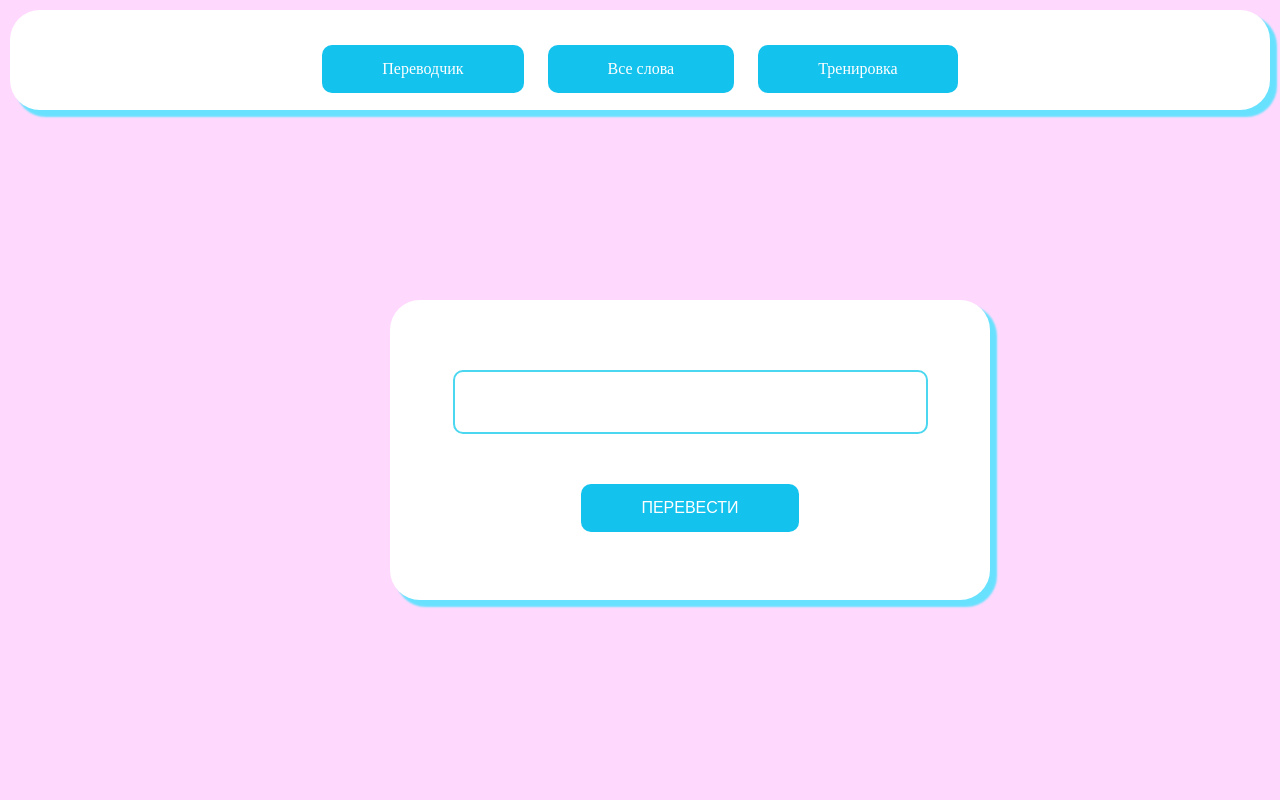
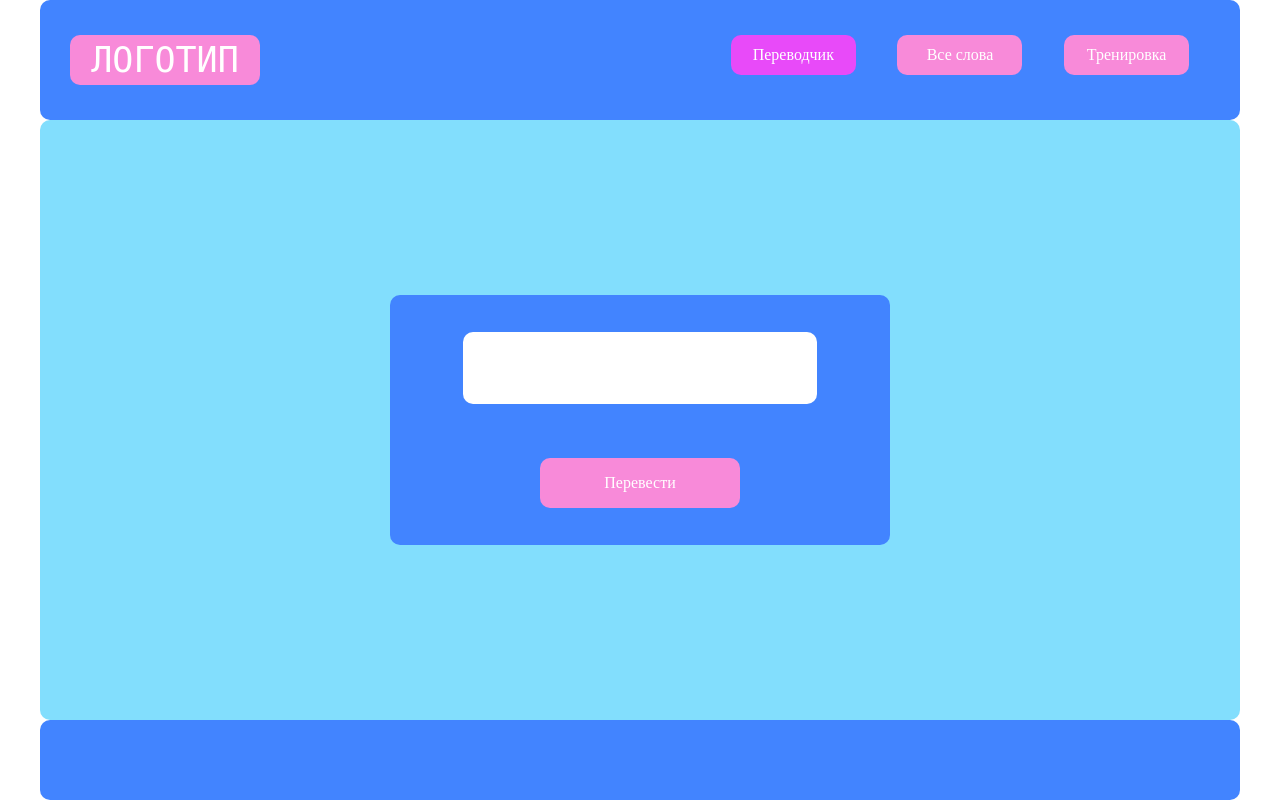
Before and after one commit to MetraVoprak/translator, a Django app: page / in a window 1280 px wide. Run offline with Django 3.2, Linux system fonts and the light colour scheme.

Commit message:
Step 2 (#2)
* Step 2 ready

```diff
--- /dev/null
+++ b/mainapp/templates/mainapp/base.html
@@ -0,0 +1,30 @@
+{% load static %}
+
+<!DOCTYPE html>
+<html lang="en">
+
+<head>
+    <meta charset="UTF-8">
+    <title>
+        {% block title %}
+        {{ title|capfirst }}
+        {% endblock title %}
+    </title>
+    <link rel="stylesheet" type="text/css" href="{% static 'style.css' %}">
+</head>
+
+<body>
+    <div class="container">
+        {% block header %}
+        {% endblock header%}
+        <div class="section">
+            {% block content %}
+            {% endblock content%}
+        </div>
+        {% block footer %}
+        {% endblock footer%}
+    </div>
+
+</body>
+
+</html>
--- /dev/null
+++ b/mainapp/templates/mainapp/includes/inc_footer.html
@@ -0,0 +1 @@
+<div class="footer"></div>
--- /dev/null
+++ b/mainapp/templates/mainapp/includes/inc_header.html
@@ -0,0 +1,22 @@
+<!-- <a href="{% url 'main' %}"
+    class="{% if request.resolver_match.url_name == 'main' %}actbutton{% else %}button{% endif %}">Кнопка_1</a>
+<a href="{% url 'all_words' %}"
+    class="{% if request.resolver_match.url_name == 'all_words' %}actbutton{% else %}button{% endif %}">Кнопка_2</a>
+<a href=" {% url 'training' %}"
+    class="{% if request.resolver_match.url_name == 'training' %}actbutton{% else %}button{% endif %}">Кнопка_3</a> -->
+
+<div class="header">
+    <div class="item_menu">
+        <div class="logo">
+            <a class="logo_item" href="">ЛОГОТИП</a>
+        </div>
+        <div class="buttons">
+            <a class="{% if request.resolver_match.url_name == 'main' %}actbutton{% else %}button{% endif %}"
+                href="{% url 'main' %}">Переводчик</a>
+            <a class="{% if request.resolver_match.url_name == 'all_words' %}actbutton{% else %}button{% endif %}"
+                href="{% url 'all_words' %}">Все слова</a>
+            <a class="{% if request.resolver_match.url_name == 'training' %}actbutton{% else %}button{% endif %}"
+                href="{% url 'training' %}">Тренировка</a>
+        </div>
+    </div>
+</div>
--- a/mainapp/templates/mainapp/index.html
+++ b/mainapp/templates/mainapp/index.html
@@ -1,30 +1,17 @@
-<!DOCTYPE html>
-<html lang="en">
+{% extends 'mainapp/base.html' %}
+{% load static %}
 
-<head>
-    <meta charset="UTF-8">
-    <meta http-equiv="X-UA-Compatible" content="IE=edge">
-    <meta name="viewport" content="width=device-width, initial-scale=1.0">
-    <title>Главная</title>
-    <link rel="stylesheet" type="text/css" href="static/style.css">
-</head>
+{% block header %}
+{% include 'mainapp/includes/inc_header.html' %}
+{% endblock header %}
 
-<body>
-    <div class="menu">
-        <div class="buttons">
-            <a class="button" href="index.html">Переводчик</a>
-            <a class="button" href="all_words.html">Все слова</a>
-            <a class="button" href="training.html">Тренировка</a>
-        </div>
-    </div>
+{% block content %}
+<div class="widget">
+    <input class="input" type="text">
+    <a class="search_button" href="">Перевести</a>
+</div>
+{% endblock content %}
 
-    <div class="search">
-        <input class="input" type="text">
-        <button class="button">ПЕРЕВЕСТИ</button>
-
-    </div>
-
-
-</body>
-
-</html>
+{% block footer %}
+{% include 'mainapp/includes/inc_footer.html' %}
+{% endblock footer %}
--- a/mainapp/views.py
+++ b/mainapp/views.py
@@ -2,12 +2,37 @@ from django.shortcuts import render
 
 
 def index(request):
-    return render(request, "mainapp/index.html")
+    title = 'Переводчик'
+    content = {"title": title}
+    return render(request, "mainapp/index.html", content)
 
 
 def all_words(request):
-    return render(request, "mainapp/all_words.html")
+    title = 'Все слова'
+    words = [
+        {
+            'eng':'hand',
+            'rus':'рука'
+        },
+        {
+            'eng':'book',
+            'rus':'книга'
+        },
+        {
+            'eng':'run',
+            'rus':'бежать'
+        },
+        {
+            'eng':'city',
+            'rus':'город'
+        }
+    ]
+    content = {"title": title, "words": words}
+    # content = {"title": title}
+    return render(request, "mainapp/all_words.html", content)
 
 
 def training(request):
-    return render(request, "mainapp/training.html")
+    title = 'Тренировка'
+    content = {"title": title}
+    return render(request, "mainapp/training.html", content)
--- a/static/style.css
+++ b/static/style.css
@@ -1,26 +1,27 @@
-* {
+/* * {
     margin: 0;
     padding: 0;
 }
 
 
-
-body {
-    width: 100%;
+.container {
+    width: 1200px;
     height: 100%;
+    margin: 0 auto;
 }
 
 
-body {
-    background-color: #ffb0fb79;
-    /* background-image: -webkit-linear-gradient(70deg, #0093E9 0%, #80D0C7 100%);
-    background-image: -moz-linear-gradient(70deg, #0093E9 0%, #80D0C7 100%);
-    background-image: -o-linear-gradient(70deg, #0093E9 0%, #80D0C7 100%);
-    background-image: linear-gradient(160deg, #0093E9 0%, #80D0C7 100%); */
-}
 
+
+
+/* body {
+    width: 100%;
+    height: 100%;
+} */
+
+
+/*
 .search {
-    /* font-size: 30px; */
     text-align: center;
     position: fixed;
     top: 50%;
@@ -31,72 +32,76 @@ body {
     padding: 50px 50px 50px 50px;
     margin: -100px 0 0 -250px;
     border-radius: 30px;
-    box-shadow: 6px 6px 2px 1px #68e1ff
+    border: solid rgb(0, 0, 0);
 }
-
 
 .menu {
     text-align: center;
-    /* width: 93%; */
     height: 100px;
     background: #488edf;
     padding: 10px 10px 10px 10px;
     margin: 10px 10px 10px 10px;
     background: #ffffff;
-    box-shadow: 6px 6px 2px 1px #68e1ff;
     box-sizing: border-box;
     border-radius: 30px;
+    border: solid rgb(0, 0, 0);
 }
 
 .input {
     font-size: 35px;
-    border: 2px solid rgb(75, 215, 240);
+    border: 2px solid rgb(0, 0, 0);
     padding: 10px 10px 10px 10px;
     margin: 20px 10px 25px 10px;
     border-radius: 10px;
 }
 
 .button {
-    font-size: 32px;
-    background-color: #14c2ee;
-    /* Green */
-    border: none;
+    background-color: #76a352;
     color: white;
     padding: 15px 60px;
-    text-align: center;
-    text-decoration: none;
-    display: inline-block;
-    font-size: 16px;
-    margin: 25px 10px 10px 10px;
+    margin: 10px 10px 10px 10px;
     border-radius: 10px;
+    border: none;
 }
 
-
-.button:hover {
-    background-color: #0784a3fd;
+.actbutton {
+    background-color: #4d8f17;
     color: white;
+    padding: 15px 60px;
+    margin: 10px 10px 10px 10px;
+    border-radius: 10px;
+    border: none;
 }
 
-
 .buttons {
-    /* display: flex; */
     text-align: center;
+    padding: 10px 10px 10px 10px;
+    margin: 20px 10px 10px 10px;
 }
 
 .all_words {
-    font-size: 32px;
-    text-align: center;
-    position: fixed;
-    top: 50%;
-    left: 50%;
-    width: 1000px;
-    height: 600px;
-    margin: -300px 0 0 -500px;
-    padding: 90px;
-    background: #05cdff63;
+    font-size: 28px;
+    width: 70%;
+    height: 60%;
+    position: absolute;
+    top: 0;
+    right: 0;
+    bottom: 0;
+    left: 0;
+    margin: 10px 10px 10px 10px;
+    background: #76a352;
     border-radius: 30px;
     box-shadow: 6px 6px 2px 1px #ffffff;
     box-sizing: border-box;
+}
+
+.block_cont {
+    width: 100%;
+    height: 100%;
+    position: fixed;
+    padding: 10px 10px 10px 10px;
+    margin: 20px 10px 10px 10px;
+    overflow: auto;
 }
 
 .words {
@@ -104,4 +109,155 @@ body {
     text-align: center;
     margin: 20px 10px 25px 50px;
     padding: 10px 10px 10px 10px;
+} */
+
+*/
+/* ------------------------------------------- */
+
+
+* {
+    margin: 0;
+    padding: 0;
 }
+
+.container {
+    position: fixed;
+    top: 0;
+    left: 0;
+    width: 100%;
+    height: 100vh;
+    background-color: #ffffff;
+}
+
+.header {
+    max-width: 1200px;
+    height: 15vh;
+    margin: auto;
+    background-color: #4284ff;
+    padding: 10px;
+    box-sizing: border-box;
+    display: flex;
+    align-items: center;
+    border-radius: 10px;
+}
+
+.item_menu {
+    width: 100%;
+    height: 60px;
+    padding-left: 10px;
+    padding-right: 10px;
+    margin-left: 10px;
+    margin-right: 10px;
+    display: flex;
+    justify-content: space-between;
+    align-items: center;
+    border-radius: 10px;
+}
+
+.buttons {
+    width: 500px;
+    height: 50px;
+    display: flex;
+    justify-content: space-around;
+    align-self: center;
+    border-radius: 10px;
+}
+
+.logo {
+    width: 190px;
+    height: 50px;
+    background-color: rgb(248, 138, 217);
+    display: flex;
+    justify-content: center;
+    align-items: center;
+    border-radius: 10px;
+    font-family: monospace;
+}
+
+.logo_item {
+    color: #ffffff;
+    width: 100%;
+    height: 100%;
+    font-size: 35px;
+    text-decoration: none;
+    display: flex;
+    justify-content: center;
+    align-items: center;
+}
+
+.section {
+    max-width: 1200px;
+    height: 75vh;
+    background-color: #82defd;
+    margin: auto;
+    display: flex;
+    justify-content: center;
+    align-items: center;
+    border-radius: 10px;
+}
+
+.widget {
+    width: 500px;
+    height: 250px;
+    padding: 10px;
+    background-color: #4284ff;
+    border-radius: 10px;
+    display: flex;
+    flex-direction: column;
+    justify-content: space-around;
+    align-items: center;
+    box-sizing: border-box;
+}
+
+.input {
+    font-size: 32px;
+    width: 350px;
+    height: 70px;
+    border-radius: 10px;
+    border: none;
+}
+
+.search_button {
+    color: #ffffff;
+    width: 200px;
+    height: 50px;
+    display: flex;
+    justify-content: center;
+    align-items: center;
+    text-decoration: none;
+    background-color: rgb(248, 138, 217);
+    border-radius: 10px;
+}
+
+.button {
+    color: #ffffff;
+    width: 125px;
+    height: 40px;
+    background-color: rgb(248, 138, 217);
+    display: flex;
+    justify-content: center;
+    align-items: center;
+    border-radius: 10px;
+    text-decoration: none;
+}
+
+.actbutton {
+    color: #ffffff;
+    width: 125px;
+    height: 40px;
+    background-color: rgb(232, 74, 249);
+    display: flex;
+    justify-content: center;
+    align-items: center;
+    border-radius: 10px;
+    text-decoration: none;
+}
+
+.footer {
+    width: 1200px;
+    height: 10vh;
+    background-color: #4284ff;
+    margin: auto;
+    align-items: flex-end;
+    border-radius: 10px;
+}
--- a/translator/urls.py
+++ b/translator/urls.py
@@ -20,7 +20,7 @@ import mainapp.views as mainapp
 
 urlpatterns = [
     path('admin/', admin.site.urls),
-    path("", mainapp.index),
-    path("all_words/", mainapp.all_words),
-    path("training/", mainapp.training),
+    path("", mainapp.index, name="main"),
+    path("all_words/", mainapp.all_words, name="all_words"),
+    path("training/", mainapp.training, name="training"),
 ]
```
Also changed, not shown: mainapp/templates/mainapp/all_words.html (+18 -29 lines), mainapp/templates/mainapp/training.html (+13 -23 lines), requirements.txt (+2 -8 lines), readme.md.
